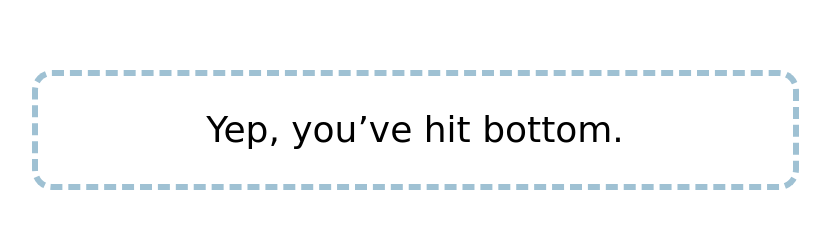
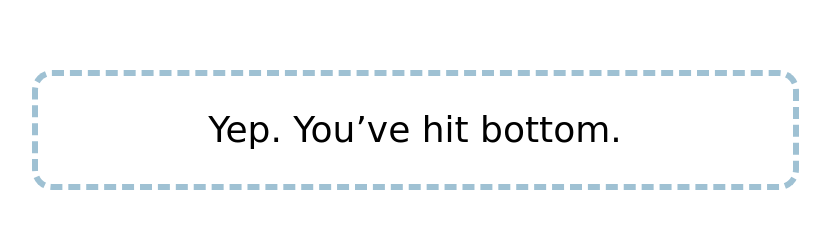
Before and after one commit to joshcrain/galactic-guppy, an Eleventy site: page index.njk in a window 1280 px wide. Shown: the part 3186-3426 px from the top of the page, without its empty margins (225-1055 px from the left). Built offline with nearby package versions, Linux system fonts and the light colour scheme; Eleventy itself is replaced by a stand-in of ours; files that its build step writes are made by us from their sources; files whose address does not match are found by name; a web font is replaced by a local one.

Commit message:
small update to bottom text

```diff
--- a/index.njk
+++ b/index.njk
@@ -53,7 +53,7 @@
         {% endfor %}
         </div>
         <div class="info">
-            Yep, you’ve hit bottom.
+            Yep. You’ve hit bottom.
         </div>
     </main>
     <footer>
```
